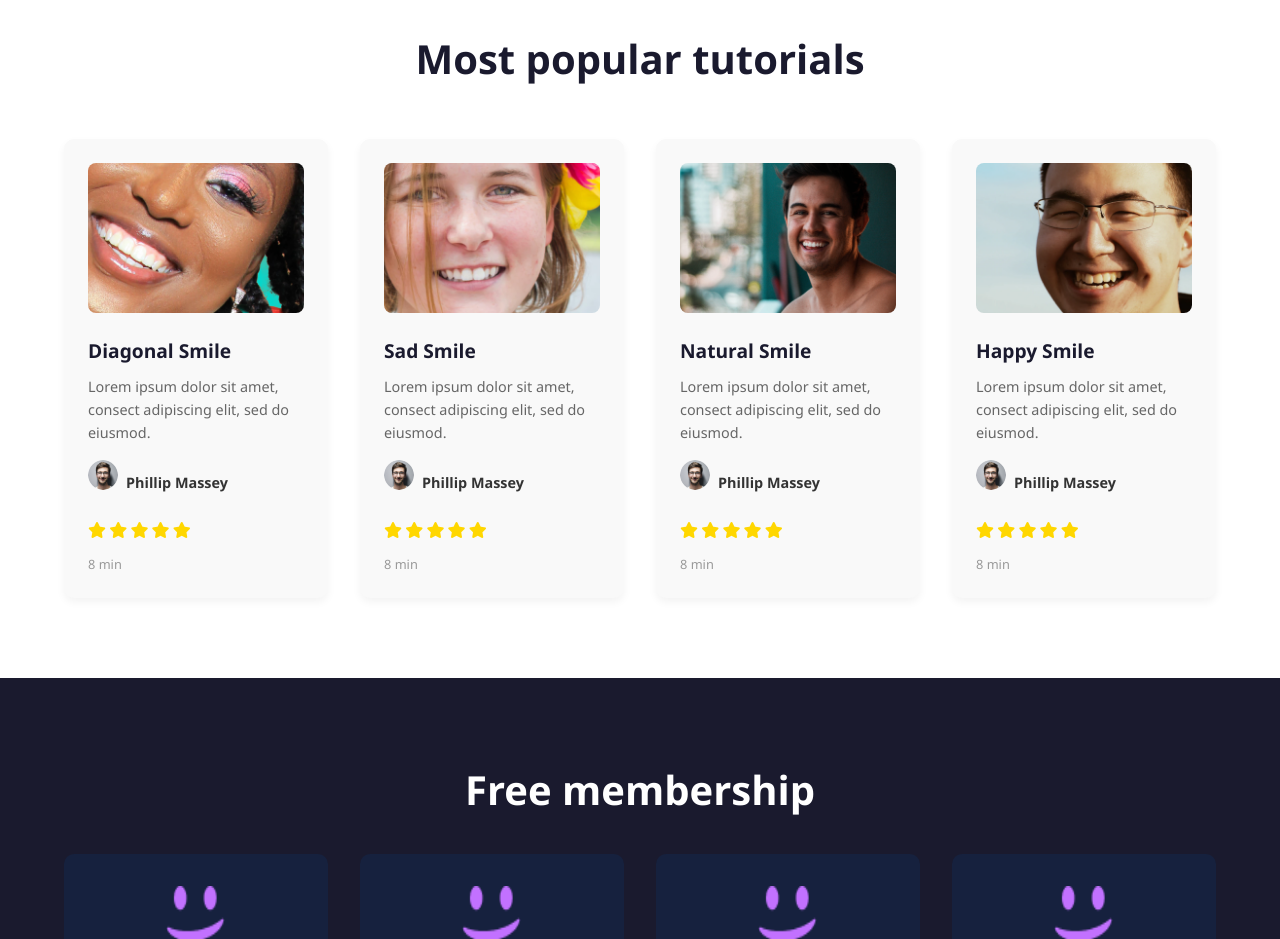
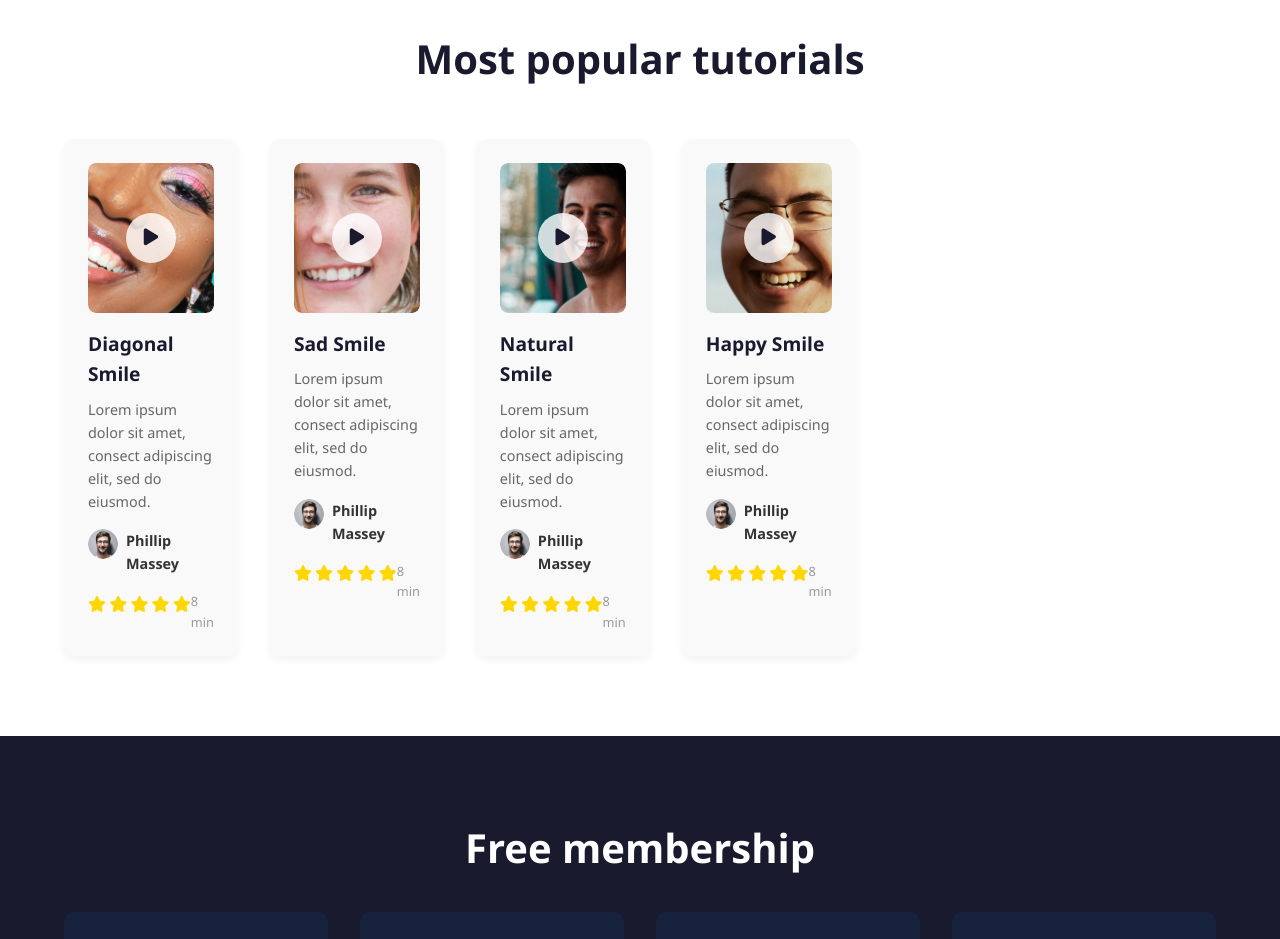
Before and after one commit to Caroline-Gatwiri/alx_html_css, a plain HTML site: page css_advanced/index.html in a window 1280 px wide. Shown: the part 1120-2059 px from the top of the page. Drawn offline with Linux system fonts and the light colour scheme.

Commit message:
Video list

```diff
--- a/css_advanced/index.html
+++ b/css_advanced/index.html
@@ -75,14 +75,22 @@
         <section class="tutorials-section">
             <h2>Most popular tutorials</h2>
             <div class="tutorials-grid">
+                <div class="tutorials-grid">
+                    <!-- CARD 1: Diagonal Smile -->
                     <div class="tutorial-card">
-                    <img src="./Images/9.png" alt="">
+                        <div class="thumbnail">
+                            <img src="./Images/9.png" alt="Diagonal Smile">
+                            <div class="play-btn">
+                                <i class="fa-solid fa-play"></i>
+                            </div>
+                        </div>
                         <h3>Diagonal Smile</h3>
                         <p>Lorem ipsum dolor sit amet, consect adipiscing elit, sed do eiusmod.</p>
                         <div class="instructor">
-                        <img src="./Images/1.png" alt="">
+                            <img src="./Images/1.png" alt="Phillip Massey">
                             <h4>Phillip Massey</h4>
                         </div>
+                        <div class="meta">
                             <div class="rating">
                                 <i class="fa-solid fa-star"></i>
                                 <i class="fa-solid fa-star"></i>
@@ -90,18 +98,25 @@
                                 <i class="fa-solid fa-star"></i>
                                 <i class="fa-solid fa-star"></i>
                             </div>
-                    <p>8 min</p>
+                            <span class="duration">8 min</span>
+                        </div>
                     </div>
 
-
+                    <!-- CARD 2: Sad Smile -->
                     <div class="tutorial-card">
-                    <img src="./Images/7.png" alt="">
+                        <div class="thumbnail">
+                            <img src="./Images/7.png" alt="Sad Smile">
+                            <div class="play-btn">
+                                <i class="fa-solid fa-play"></i>
+                            </div>
+                        </div>
                         <h3>Sad Smile</h3>
                         <p>Lorem ipsum dolor sit amet, consect adipiscing elit, sed do eiusmod.</p>
                         <div class="instructor">
-                        <img src="./Images/1.png" alt="">
+                            <img src="./Images/1.png" alt="Phillip Massey">
                             <h4>Phillip Massey</h4>
                         </div>
+                        <div class="meta">
                             <div class="rating">
                                 <i class="fa-solid fa-star"></i>
                                 <i class="fa-solid fa-star"></i>
@@ -109,16 +124,25 @@
                                 <i class="fa-solid fa-star"></i>
                                 <i class="fa-solid fa-star"></i>
                             </div>
-                    <p>8 min</p>
+                            <span class="duration">8 min</span>
                         </div>
+                    </div>
+
+                    <!-- CARD 3: Natural Smile -->
                     <div class="tutorial-card">
-                    <img src="./Images/8.png" alt="">
+                        <div class="thumbnail">
+                            <img src="./Images/8.png" alt="Natural Smile">
+                            <div class="play-btn">
+                                <i class="fa-solid fa-play"></i>
+                            </div>
+                        </div>
                         <h3>Natural Smile</h3>
                         <p>Lorem ipsum dolor sit amet, consect adipiscing elit, sed do eiusmod.</p>
                         <div class="instructor">
-                        <img src="./Images/1.png" alt="">
+                            <img src="./Images/1.png" alt="Phillip Massey">
                             <h4>Phillip Massey</h4>
                         </div>
+                        <div class="meta">
                             <div class="rating">
                                 <i class="fa-solid fa-star"></i>
                                 <i class="fa-solid fa-star"></i>
@@ -126,16 +150,25 @@
                                 <i class="fa-solid fa-star"></i>
                                 <i class="fa-solid fa-star"></i>
                             </div>
-                    <p>8 min</p>
+                            <span class="duration">8 min</span>
                         </div>
+                    </div>
+
+                    <!-- CARD 4: Happy Smile -->
                     <div class="tutorial-card">
-                    <img src="./Images/6.png" alt="">
+                        <div class="thumbnail">
+                            <img src="./Images/6.png" alt="Happy Smile">
+                            <div class="play-btn">
+                                <i class="fa-solid fa-play"></i>
+                            </div>
+                        </div>
                         <h3>Happy Smile</h3>
                         <p>Lorem ipsum dolor sit amet, consect adipiscing elit, sed do eiusmod.</p>
                         <div class="instructor">
-                        <img src="./Images/1.png" alt="">
+                            <img src="./Images/1.png" alt="Phillip Massey">
                             <h4>Phillip Massey</h4>
                         </div>
+                        <div class="meta">
                             <div class="rating">
                                 <i class="fa-solid fa-star"></i>
                                 <i class="fa-solid fa-star"></i>
@@ -143,7 +176,9 @@
                                 <i class="fa-solid fa-star"></i>
                                 <i class="fa-solid fa-star"></i>
                             </div>
-                    <p>8 min</p>
+                            <span class="duration">8 min</span>
+                        </div>
+                    </div>
                 </div>
             </div>
         </section>
--- a/css_advanced/styles.css
+++ b/css_advanced/styles.css
@@ -227,6 +227,70 @@ header {
     margin: 0;
 }
 /* TUTORIALS SECTION */
+
+/* TUTORIAL THUMBNAIL WITH PLAY BUTTON */
+.thumbnail {
+    position: relative;
+    width: 100%;
+    height: 150px;
+    border-radius: 8px;
+    overflow: hidden;
+    margin-bottom: 1rem;
+}
+
+.thumbnail img {
+    width: 100%;
+    height: 100%;
+    object-fit: cover;
+}
+
+.play-btn {
+    position: absolute;
+    top: 50%;
+    left: 50%;
+    transform: translate(-50%, -50%);
+    background: rgba(255, 255, 255, 0.8);
+    width: 50px;
+    height: 50px;
+    border-radius: 50%;
+    display: flex;
+    justify-content: center;
+    align-items: center;
+    cursor: pointer;
+    transition: background 0.3s ease;
+}
+
+.play-btn:hover {
+    background: white;
+}
+
+.play-btn i {
+    color: #1A1A2E;
+    font-size: 1.2rem;
+}
+
+/* META LINE - RATING + DURATION */
+.meta {
+    display: flex;
+    justify-content: space-between;
+    align-items: center;
+    margin-top: 0.5rem;
+}
+
+.rating {
+    display: flex;
+    gap: 0.2rem;
+    color: #FFD700;
+}
+
+.rating i {
+    font-size: 1rem;
+}
+
+.duration {
+    font-size: 0.8rem;
+    color: #999;
+}
 .tutorials-section {
     padding: 5rem 5%;
     background: #fff;
```
Lines whose indentation alone changed are shown as unchanged.
